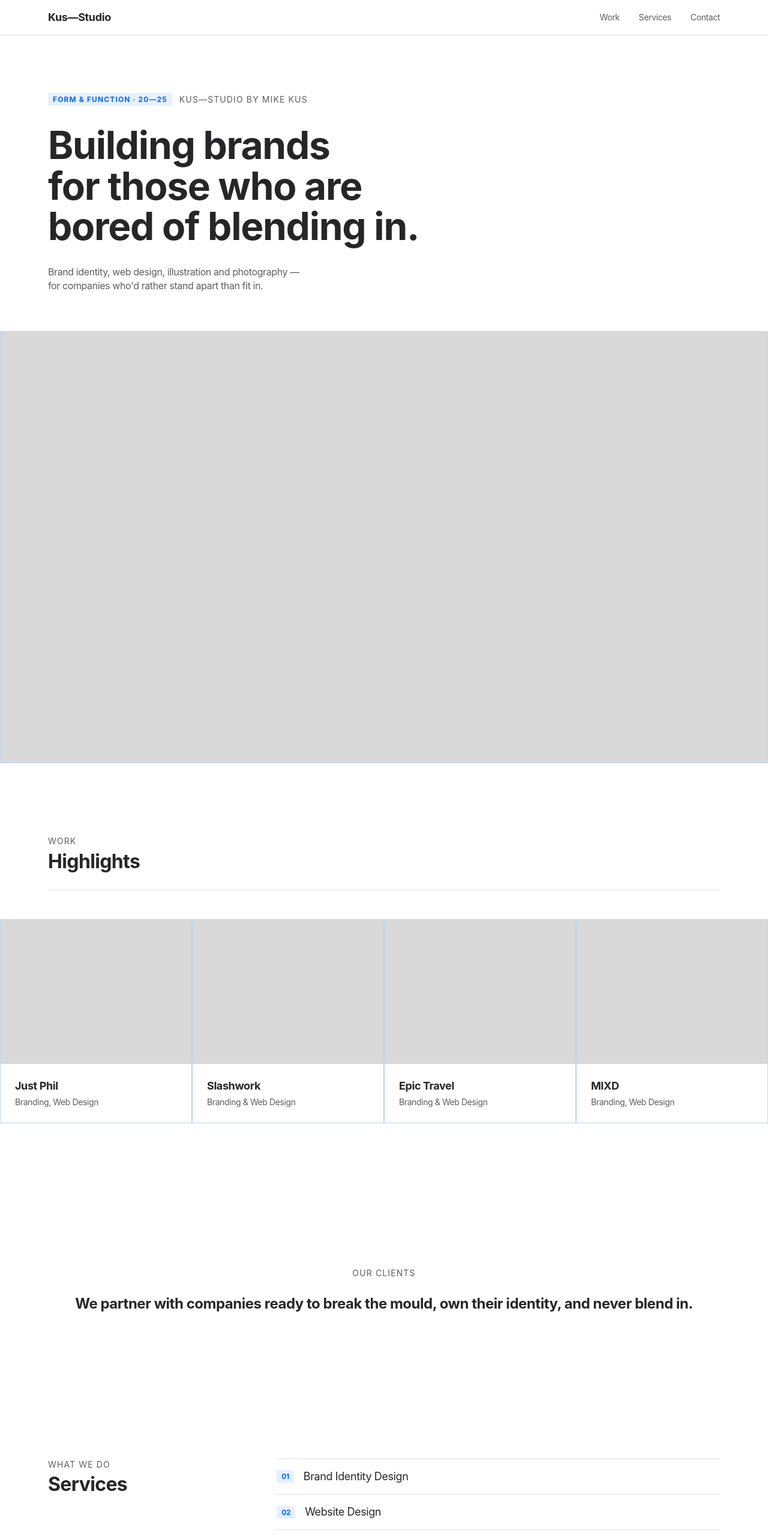
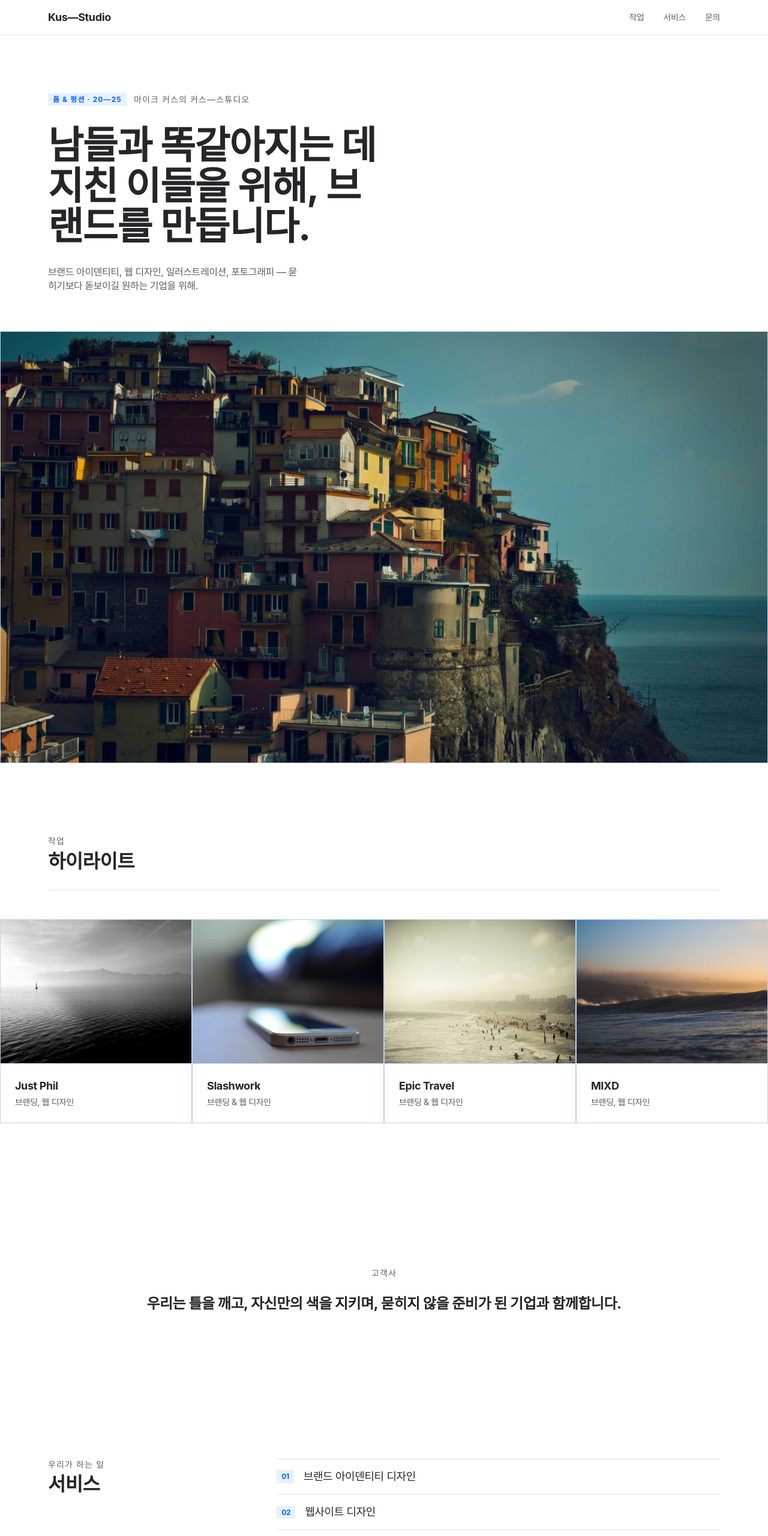
Before and after one commit to hhhodo/kus-studio-landing, a plain HTML site: page index.html in a window 1280 px wide. Shown: the top 2560 px of the page at 60% size. Drawn offline with Linux system fonts and the light colour scheme; a web font is replaced by a local one.

Commit message:
Translate all copy to Korean and add lifestyle photography
- Full Korean translation: nav, hero, work highlights, services,
  testimonial, contact, footer. Kept brand/project proper nouns as-is
  (Kus—Studio, Just Phil, Slashwork, Epic Travel, MIXD, Foliostack,
  LinkBoard) since wordmarks/names don't get translated.
- Replaced the .img gray placeholders with real lifestyle photography
  (coastal village hero, sailboat, phone-on-desk, beach crowd, sunset
  ocean) sourced from Picsum/Unsplash under their free license, since
  the real mikekus.com project photos aren't available to use.
  Documented the source and per-section image choice in the README.
- Added object-fit:cover rules for the now-real <img> elements
  (previously only empty placeholder divs).

Co-Authored-By: Claude Sonnet 5 <noreply@anthropic.com>

```diff
--- a/css/style.css
+++ b/css/style.css
@@ -64,6 +64,7 @@ ul,ol{list-style:none;}
 .section{padding-block:var(--space-section);}
 
 .img{background:var(--color-placeholder);display:block;width:100%;}
+img.hero__visual,img.card__media{display:block;width:100%;object-fit:cover;background:var(--color-placeholder);}
 .img--16-9{aspect-ratio:16/9;} .img--4-3{aspect-ratio:4/3;} .img--1-1{aspect-ratio:1/1;}
 
 @media (max-width:1024px){
--- a/index.html
+++ b/index.html
@@ -1,11 +1,11 @@
 <!-- variant: typo=loud / image=높음 / color=accent / radius=sharp / border=outlined -->
 <!doctype html>
-<html lang="en" data-scale="compact">
+<html lang="ko" data-scale="compact">
 <head>
 <meta charset="utf-8">
 <meta name="viewport" content="width=device-width, initial-scale=1">
-<title>Kus—Studio by Mike Kus</title>
-<meta name="description" content="Building brands for those who are bored of blending in. Brand identity, web design, illustration and photography by Kus—Studio.">
+<title>커스—스튜디오 by 마이크 커스</title>
+<meta name="description" content="묻히는 것에 지친 이들을 위한 브랜드를 만듭니다. 커스—스튜디오의 브랜드 아이덴티티, 웹 디자인, 일러스트레이션, 포토그래피.">
 <link rel="icon" href="assets/favicon.svg" type="image/svg+xml">
 <link rel="preconnect" href="https://cdn.jsdelivr.net">
 <link rel="stylesheet" as="style" crossorigin href="https://cdn.jsdelivr.net/gh/orioncactus/pretendard@v1.3.9/dist/web/static/pretendard.css">
@@ -17,9 +17,9 @@
   <div class="container">
     <a class="nav__mark" href="#top">Kus—Studio</a>
     <nav class="nav__links">
-      <a href="#work">Work</a>
-      <a href="#services">Services</a>
-      <a href="#contact">Contact</a>
+      <a href="#work">작업</a>
+      <a href="#services">서비스</a>
+      <a href="#contact">문의</a>
     </nav>
   </div>
 </header>
@@ -29,51 +29,51 @@
 <section id="hero" class="hero section">
   <div class="container">
     <p class="hero__eyebrow">
-      <span class="hero__badge">Form &amp; Function · 20—25</span>
-      Kus—Studio by Mike Kus
+      <span class="hero__badge">폼 &amp; 펑션 · 20—25</span>
+      마이크 커스의 커스—스튜디오
     </p>
     <div class="grid">
-      <h1 class="hero__headline">Building brands for those who are bored of blending in.</h1>
+      <h1 class="hero__headline">남들과 똑같아지는 데 지친 이들을 위해, 브랜드를 만듭니다.</h1>
     </div>
-    <p class="hero__sub">Brand identity, web design, illustration and photography — for companies who'd rather stand apart than fit in.</p>
+    <p class="hero__sub">브랜드 아이덴티티, 웹 디자인, 일러스트레이션, 포토그래피 — 묻히기보다 돋보이길 원하는 기업을 위해.</p>
   </div>
-  <div class="hero__visual img img--16-9"></div>
+  <img class="hero__visual img--16-9" src="assets/photos/hero.jpg" alt="가파른 언덕에 형형색색 건물이 늘어선 해안 마을 풍경">
 </section>
 
 <section id="work" class="section work" data-reveal>
   <div class="container">
     <div class="work__head">
-      <p class="work__eyebrow">Work</p>
-      <h2 class="work__title">Highlights</h2>
+      <p class="work__eyebrow">작업</p>
+      <h2 class="work__title">하이라이트</h2>
     </div>
   </div>
   <div class="grid grid--flush work__grid">
     <article class="card">
-      <div class="card__media img img--4-3"></div>
+      <img class="card__media img--4-3" src="assets/photos/work-justphil.jpg" alt="고요한 호수 위에 떠 있는 요트 한 척">
       <div class="card__body">
         <h3 class="card__title">Just Phil</h3>
-        <p class="card__cat">Branding, Web Design</p>
+        <p class="card__cat">브랜딩, 웹 디자인</p>
       </div>
     </article>
     <article class="card">
-      <div class="card__media img img--4-3"></div>
+      <img class="card__media img--4-3" src="assets/photos/work-slashwork.jpg" alt="책상 위에 놓인 스마트폰 클로즈업">
       <div class="card__body">
         <h3 class="card__title">Slashwork</h3>
-        <p class="card__cat">Branding &amp; Web Design</p>
+        <p class="card__cat">브랜딩 &amp; 웹 디자인</p>
       </div>
     </article>
     <article class="card">
-      <div class="card__media img img--4-3"></div>
+      <img class="card__media img--4-3" src="assets/photos/work-epictravel.jpg" alt="여름 해변을 즐기는 사람들">
       <div class="card__body">
         <h3 class="card__title">Epic Travel</h3>
-        <p class="card__cat">Branding &amp; Web Design</p>
+        <p class="card__cat">브랜딩 &amp; 웹 디자인</p>
       </div>
     </article>
     <article class="card">
-      <div class="card__media img img--4-3"></div>
+      <img class="card__media img--4-3" src="assets/photos/work-mixd.jpg" alt="노을 진 바다 위로 날아오르는 새들">
       <div class="card__body">
         <h3 class="card__title">MIXD</h3>
-        <p class="card__cat">Branding, Web Design</p>
+        <p class="card__cat">브랜딩, 웹 디자인</p>
       </div>
     </article>
   </div>
@@ -81,8 +81,8 @@
 
 <section class="section clients" data-reveal>
   <div class="container">
-    <p class="clients__eyebrow">Our Clients</p>
-    <p class="clients__statement">We partner with companies ready to break the mould, own their identity, and never blend in.</p>
+    <p class="clients__eyebrow">고객사</p>
+    <p class="clients__statement">우리는 틀을 깨고, 자신만의 색을 지키며, 묻히지 않을 준비가 된 기업과 함께합니다.</p>
   </div>
 </section>
 
@@ -90,18 +90,18 @@
   <div class="container">
     <div class="grid services__grid">
       <div class="services__label">
-        <p class="work__eyebrow">What we do</p>
-        <h2 class="work__title">Services</h2>
+        <p class="work__eyebrow">우리가 하는 일</p>
+        <h2 class="work__title">서비스</h2>
       </div>
       <div class="services__list">
-        <div class="services__row"><span class="services__index">01</span><span class="services__name">Brand Identity Design</span></div>
-        <div class="services__row"><span class="services__index">02</span><span class="services__name">Website Design</span></div>
-        <div class="services__row"><span class="services__index">03</span><span class="services__name">App / Product Design</span></div>
-        <div class="services__row"><span class="services__index">04</span><span class="services__name">Brand Strategy</span></div>
-        <div class="services__row"><span class="services__index">05</span><span class="services__name">Art Direction</span></div>
-        <div class="services__row"><span class="services__index">06</span><span class="services__name">Illustration</span></div>
-        <div class="services__row"><span class="services__index">07</span><span class="services__name">Photography</span></div>
-        <div class="services__row"><span class="services__index">08</span><span class="services__name">Pitch Decks</span></div>
+        <div class="services__row"><span class="services__index">01</span><span class="services__name">브랜드 아이덴티티 디자인</span></div>
+        <div class="services__row"><span class="services__index">02</span><span class="services__name">웹사이트 디자인</span></div>
+        <div class="services__row"><span class="services__index">03</span><span class="services__name">앱 · 프로덕트 디자인</span></div>
+        <div class="services__row"><span class="services__index">04</span><span class="services__name">브랜드 전략</span></div>
+        <div class="services__row"><span class="services__index">05</span><span class="services__name">아트 디렉션</span></div>
+        <div class="services__row"><span class="services__index">06</span><span class="services__name">일러스트레이션</span></div>
+        <div class="services__row"><span class="services__index">07</span><span class="services__name">포토그래피</span></div>
+        <div class="services__row"><span class="services__index">08</span><span class="services__name">피치 덱</span></div>
       </div>
     </div>
   </div>
@@ -111,10 +111,10 @@
   <div class="container">
     <div class="grid">
       <div class="testimonial__inner">
-        <p class="testimonial__quote">"Mike's understanding of our requirements, his fantastic design skills and his laidback but professional and attentive manner made the project a resounding success."</p>
+        <p class="testimonial__quote">"마이크는 저희의 요구를 정확히 이해했고, 뛰어난 디자인 실력과 편안하면서도 프로페셔널하고 세심한 태도로 프로젝트를 성공으로 이끌었습니다."</p>
         <p class="testimonial__by">
-          <span class="testimonial__name">Charlie Shepherd</span><br>
-          <span class="testimonial__role">Founder – Epic Travel</span>
+          <span class="testimonial__name">찰리 셰퍼드</span><br>
+          <span class="testimonial__role">창립자 – Epic Travel</span>
         </p>
       </div>
     </div>
@@ -124,8 +124,8 @@
 <section id="contact" class="section contact" data-reveal>
   <div class="container">
     <div class="contact__inner">
-      <h2 class="contact__title">Let's bring your brand to life.</h2>
-      <p class="contact__body">Working with brands ready to break the mould. If you're bored of blending in, drop us a line and let's bring your brand to life.</p>
+      <h2 class="contact__title">브랜드에 생명을 불어넣어 드리겠습니다.</h2>
+      <p class="contact__body">틀을 깨는 브랜드와 함께합니다. 묻히는 데 지치셨다면 편하게 연락 주세요. 브랜드에 생명을 불어넣어 드리겠습니다.</p>
       <a class="btn btn--brand" href="mailto:mike@mikekus.com">mike@mikekus.com</a>
     </div>
   </div>
@@ -138,28 +138,28 @@
     <div class="footer__row">
       <div class="footer__col">
         <p class="footer__brand">Kus—Studio</p>
-        <p class="footer__tag">Brand / Web / Creative — Kus © 2025</p>
+        <p class="footer__tag">브랜드 · 웹 · 크리에이티브 — Kus © 2025</p>
       </div>
       <div class="footer__col">
-        <p class="footer__heading">Website</p>
+        <p class="footer__heading">웹사이트</p>
         <div class="footer__list">
-          <a href="#work">Work</a>
-          <a href="#services">Services</a>
-          <a href="#contact">Contact</a>
+          <a href="#work">작업</a>
+          <a href="#services">서비스</a>
+          <a href="#contact">문의</a>
         </div>
       </div>
       <div class="footer__col">
-        <p class="footer__heading">Interweb</p>
+        <p class="footer__heading">인터웹</p>
         <div class="footer__list">
-          <span>Photo Book</span>
+          <span>포토북</span>
           <span>Foliostack</span>
           <span>LinkBoard</span>
         </div>
       </div>
       <div class="footer__col">
-        <p class="footer__heading">Contact us</p>
+        <p class="footer__heading">문의하기</p>
         <a class="footer__email" href="mailto:mike@mikekus.com">mike@mikekus.com</a>
-        <p class="footer__copy" style="margin-top:var(--space-4);">Created by Kus–Studio 20—25</p>
+        <p class="footer__copy" style="margin-top:var(--space-4);">Kus–Studio 제작 · 20—25</p>
       </div>
     </div>
   </div>
```
Also changed, not shown: assets/photos/hero.jpg (added), assets/photos/work-epictravel.jpg (added), assets/photos/work-justphil.jpg (added), assets/photos/work-mixd.jpg (added), assets/photos/work-slashwork.jpg (added), 1 other file.
